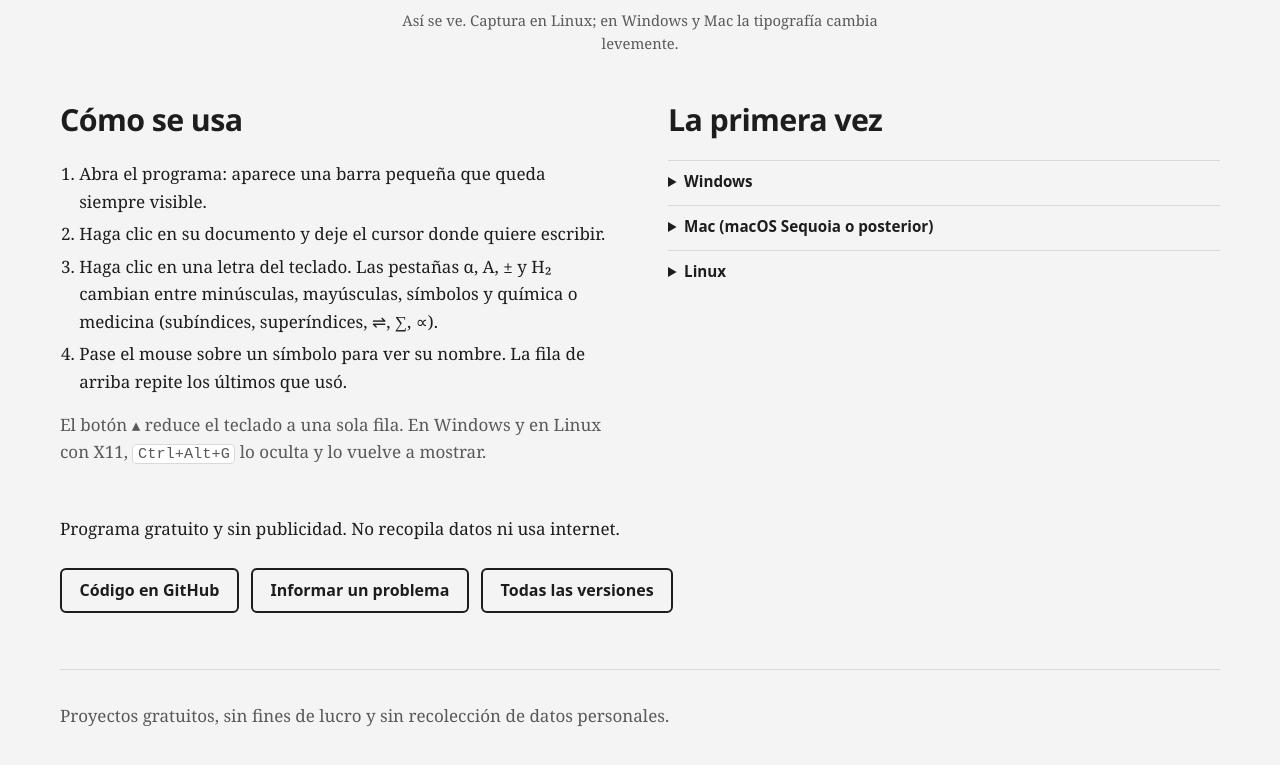
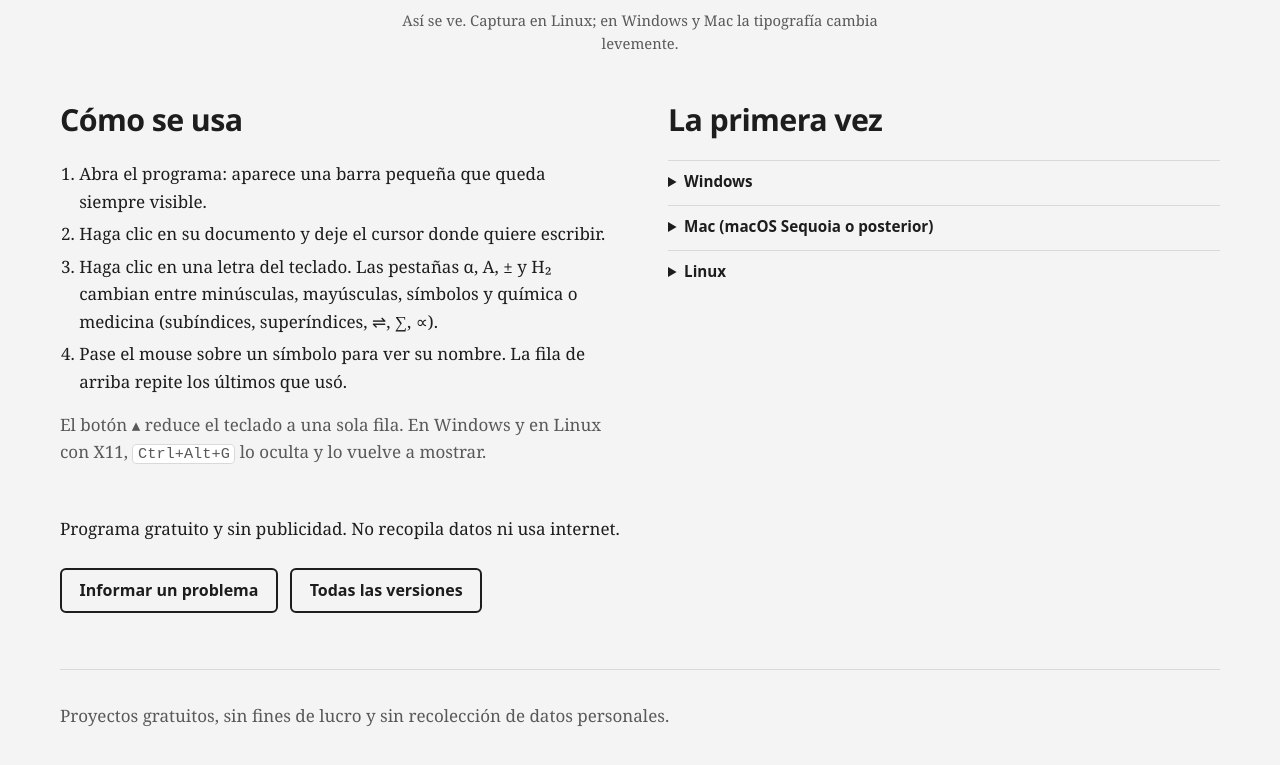
Before and after one commit to Juliancaba20/herramientas-estudiantes-fmed, a Next.js app: page /teclado in a window 1280 px wide. Shown: the part 931-1696 px from the top of the page. Built offline with nearby package versions, Linux system fonts and the light colour scheme; no server answers.

Commit message:
Pequeñas modificaciones

```diff
--- a/app/teclado/config.js
+++ b/app/teclado/config.js
@@ -9,5 +9,4 @@ export const PREFIJO_TAG = 'teclado-v';
 export const TAG_INICIAL = 'teclado-v1.3';
 
 export const urlRepo = `https://github.com/${REPO}`;
-export const urlCodigo = `${urlRepo}/tree/main/apps/teclado`;
 export const urlArchivo = (tag, archivo) => `${urlRepo}/releases/download/${tag}/${archivo}`;
--- a/app/teclado/page.js
+++ b/app/teclado/page.js
@@ -1,5 +1,5 @@
 import Descargas from './Descargas';
-import { urlRepo, urlCodigo } from './config';
+import { urlRepo } from './config';
 
 export const metadata = {
   title: 'Teclado Científico',
@@ -78,7 +78,6 @@ export default function Teclado() {
 
       <section className="src" style={{ paddingTop: '2rem' }}>
         <p>Programa gratuito y sin publicidad. No recopila datos ni usa internet.</p>
-        <a className="btn" href={urlCodigo}>Código en GitHub</a>
         <a className="btn" href={`${urlRepo}/issues`}>Informar un problema</a>
         <a className="btn" href={`${urlRepo}/releases`}>Todas las versiones</a>
       </section>
```
